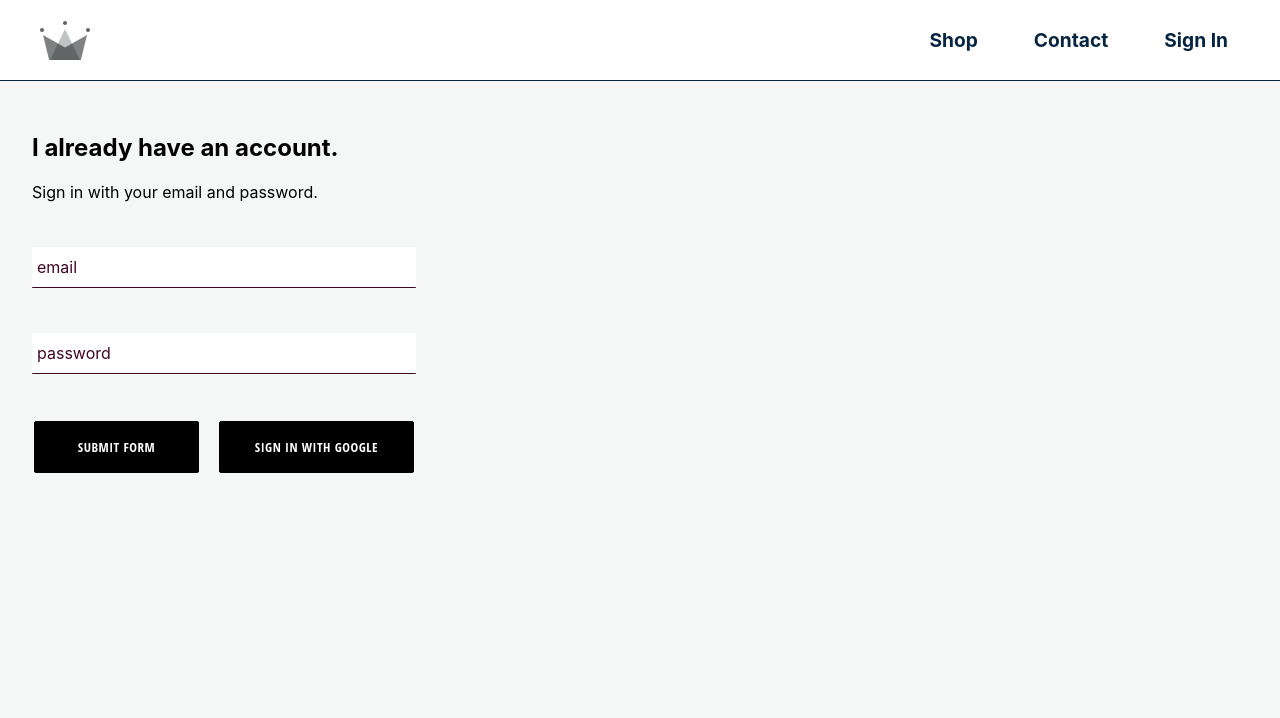
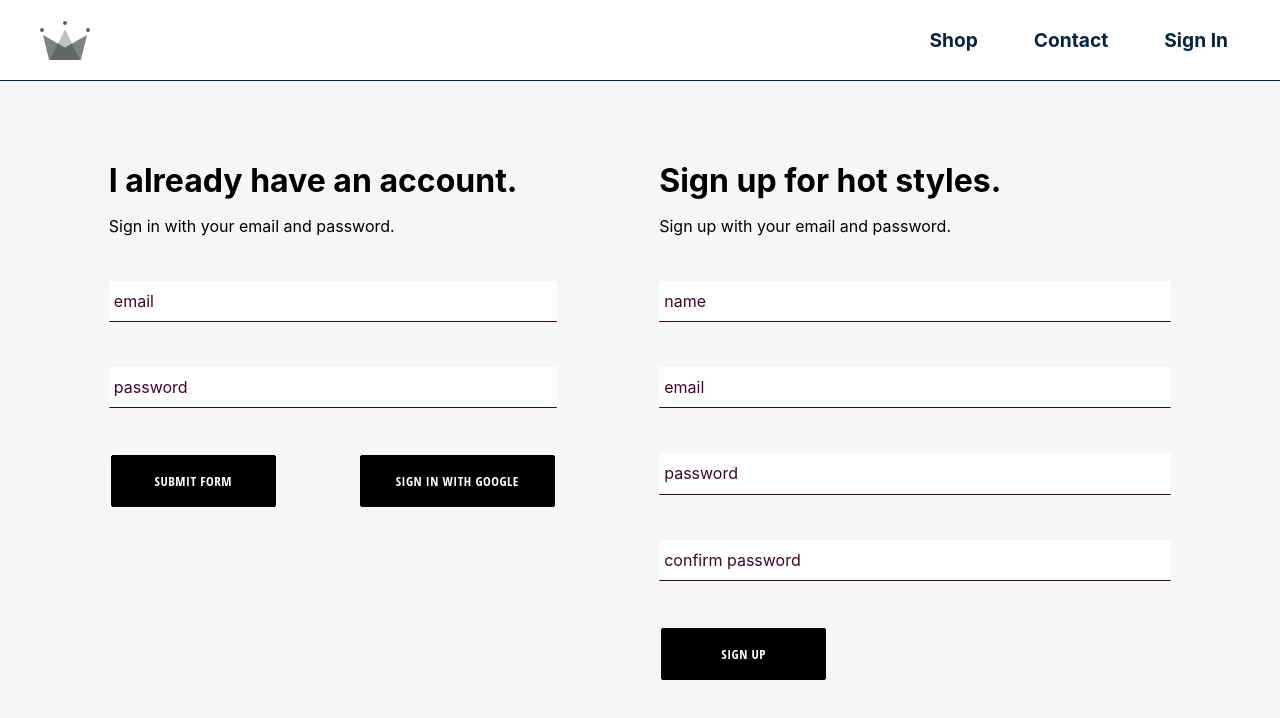
Before and after one commit to kalebjdavenport/CrownClothing, a React (Create React App) app: page /auth in a window 1280 px wide. Shown: the top 718 px of the page. Built offline with nearby package versions, Linux system fonts and the light colour scheme; no server answers.

Commit message:
Added ability to sign up with name, email, and password. Oh, and also became a firestore god, nbd.

```diff
--- a/src/App.js
+++ b/src/App.js
@@ -7,16 +7,25 @@ import Shop from "./widgets/shop/Shop";
 import Auth from "./widgets/Auth/Auth";
 import Navigator from "./widgets/MainNav/Navigator";
 
-import { auth } from "./firebase/firebase.utils";
+import { auth, createUserProfileDocument } from "./firebase/firebase.utils";
 
 function App() {
   const [user, setUser] = useState();
 
   useEffect(() => {
-    const unsubscribeFromAuth = auth.onAuthStateChanged(user => {
-      setUser(user);
+    const unsubscribeFromAuth = auth.onAuthStateChanged(async userAuth => {
+      if (userAuth) {
+        const userRef = await createUserProfileDocument(userAuth);
+        userRef.onSnapshot(snapshot => {
+          setUser({
+            id: snapshot.id,
+            ...snapshot.data()
+          });
+        });
+      } else {
+        setUser();
+      }
     });
-
     return () => unsubscribeFromAuth();
   }, []);
 
--- a/src/firebase/firebase.utils.js
+++ b/src/firebase/firebase.utils.js
@@ -12,6 +12,31 @@ const config = {
   appId: "1:450524569135:web:05c3779a42361caa9af0da"
 };
 
+export const createUserProfileDocument = async (userAuth, additionalData) => {
+  if (!userAuth) return;
+
+  const userRef = firestore.doc(`users/${userAuth.uid}`);
+  const snapshot = await userRef.get();
+
+  if (!snapshot.exists) {
+    console.log(userAuth);
+    const { displayName, email } = userAuth;
+    const createdAt = new Date();
+
+    try {
+      await userRef.set({
+        displayName,
+        email,
+        createdAt,
+        ...additionalData
+      });
+    } catch (err) {
+      console.log(err, "error creating new user");
+    }
+  }
+  return userRef;
+};
+
 firebase.initializeApp(config);
 
 export const auth = firebase.auth();
--- a/src/widgets/Auth/Auth.js
+++ b/src/widgets/Auth/Auth.js
@@ -2,11 +2,13 @@ import React from "react";
 
 import "./Auth.style.scss";
 import SignIn from "./SignIn";
+import SignUp from "./SignUp";
 
-const Auth = () => {
+const Auth = ({ authenticated }) => {
   return (
-    <div>
+    <div className="auth">
       <SignIn />
+      <SignUp />
     </div>
   );
 };
--- a/src/widgets/Auth/Auth.style.scss
+++ b/src/widgets/Auth/Auth.style.scss
@@ -0,0 +1,6 @@
+.auth {
+  display: flex;
+  justify-content: space-between;
+  padding: 0 auto;
+  margin: 0 6vw;
+}
--- a/src/widgets/Auth/SignIn.js
+++ b/src/widgets/Auth/SignIn.js
@@ -19,7 +19,7 @@ const SignIn = () => {
 
   return (
     <div className="sign-in">
-      <h2>I already have an account.</h2>
+      <h2 className="title">I already have an account.</h2>
       <span>Sign in with your email and password.</span>
 
       <form onSubmit={handleSubmit}>
--- a/src/widgets/Auth/SignIn.style.scss
+++ b/src/widgets/Auth/SignIn.style.scss
@@ -1,11 +1,12 @@
 .sign-in {
   margin: 2rem;
-  width: 30vw;
+  width: 35vw;
   display: flex;
   flex-direction: column;
 
   .title {
-    margin: 1rem;
+    margin: 1rem 0;
+    text-align: left;
   }
 
   .btn-row {
--- /dev/null
+++ b/src/widgets/Auth/SignUp.js
@@ -0,0 +1,88 @@
+import React, { useState } from "react";
+
+import FormInput from "../../components/FormInput/FormInput";
+import CustomButton from "../../components/CustomButton/CustomButton";
+
+import { auth, createUserProfileDocument } from "../../firebase/firebase.utils";
+
+import "./SignUp.style.scss";
+
+const SignUp = () => {
+  const [displayName, setDisplayName] = useState("");
+  const [email, setEmail] = useState("");
+  const [password, setPassword] = useState("");
+  const [confirmPassword, setConfirmPassword] = useState("");
+
+  const handleSubmit = async event => {
+    event.preventDefault();
+    if (password !== confirmPassword) {
+      alert("passwords don't match");
+    }
+    if (displayName === "") {
+      return;
+    }
+
+    try {
+      const { user } = await auth.createUserWithEmailAndPassword(
+        email,
+        password
+      );
+      console.log(user);
+      await createUserProfileDocument(user, { displayName });
+      setDisplayName("");
+      setEmail("");
+      setPassword("");
+      setConfirmPassword("");
+    } catch (err) {
+      console.error(err);
+    }
+  };
+
+  return (
+    <div className="sign-up">
+      <h2 className="title">Sign up for hot styles.</h2>
+      <span>Sign up with your email and password.</span>
+      <form className="sign-up-form" onSubmit={handleSubmit}>
+        <FormInput
+          name="name"
+          label="name"
+          handleChange={e => setDisplayName(e.target.value)}
+          type="text"
+          value={displayName}
+          required
+        />
+        <FormInput
+          name="email"
+          label="email"
+          handleChange={e => setEmail(e.target.value)}
+          type="email"
+          value={email}
+          required
+        />
+
+        <FormInput
+          name="password"
+          label="password"
+          handleChange={e => setPassword(e.target.value)}
+          type="password"
+          value={password}
+          required
+        />
+        <FormInput
+          name="confirmPassword"
+          label="confirm password"
+          handleChange={e => setConfirmPassword(e.target.value)}
+          type="password"
+          value={confirmPassword}
+          required
+        />
+
+        <div className="btn-row">
+          <CustomButton type="submit">Sign Up</CustomButton>
+        </div>
+      </form>
+    </div>
+  );
+};
+
+export default SignUp;
--- /dev/null
+++ b/src/widgets/Auth/SignUp.style.scss
@@ -0,0 +1,11 @@
+.sign-up {
+  margin: 2rem;
+  width: 40vw;
+  display: flex;
+  flex-direction: column;
+
+  .title {
+    margin: 1rem 0;
+    text-align: left;
+  }
+}
--- a/src/widgets/MainNav/Navigator.js
+++ b/src/widgets/MainNav/Navigator.js
@@ -7,7 +7,6 @@ import "./Navigator.style.scss";
 import { ReactComponent as Logo } from "../../assets/crown.svg";
 
 const Navigator = ({ currentUser }) => {
-  console.log(currentUser);
   return (
     <div className="nav">
       <Link to="/" className="logo-container">
```
